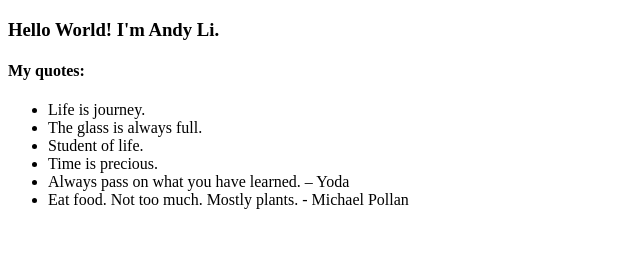
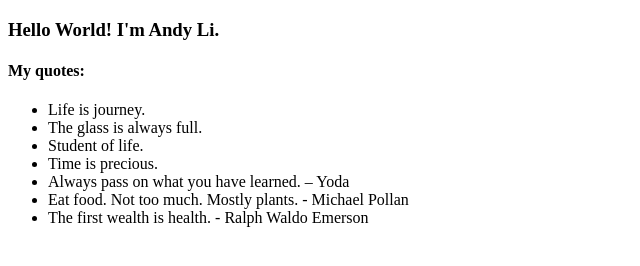
Before and after one commit to iliandy/iliandy.github.io, a plain HTML site: page index.html in a window 1280 px wide. Shown: the whole page, without its empty margins (0-640 px from the left). Drawn offline with Linux system fonts and the light colour scheme.

Commit message:
24 Jul quote

```diff
--- a/index.html
+++ b/index.html
@@ -14,6 +14,7 @@
       <li>Time is precious.</li>
       <li>Always pass on what you have learned. – Yoda</li>
       <li>Eat food. Not too much. Mostly plants. - Michael Pollan</li>
+      <li>The first wealth is health. - Ralph Waldo Emerson</li>
     </ul>
 
   </body>
```
